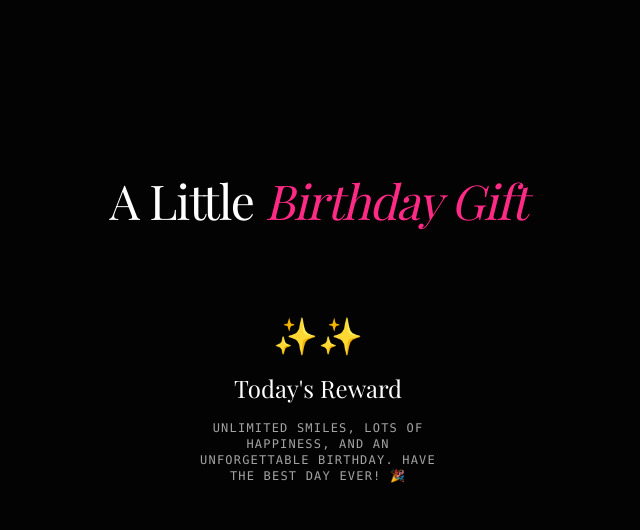
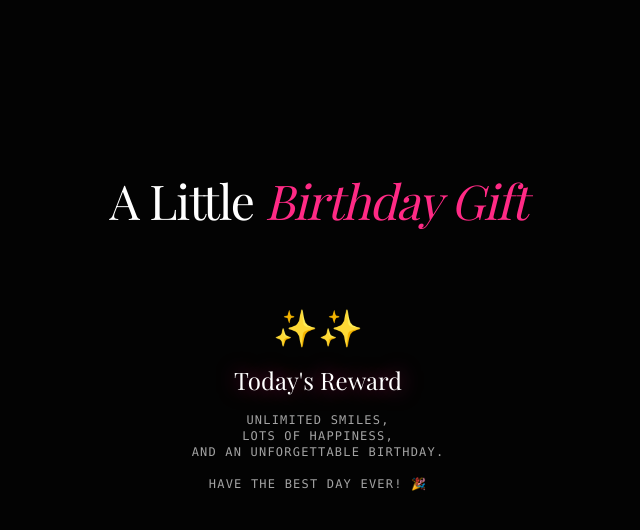
Before and after one commit to heet2-9/birthday-website, a Next.js app in the folder romantic-experience/: page / in a window 1280 px wide. Both pictures are taken after a click on the element 640 px from the left and 5401 px from the top of the page. Shown: the part 5001-5531 px from the top of the page, without its empty margins (322-962 px from the left). Built offline with nearby package versions, Linux system fonts and the light colour scheme; a web font is replaced by a local one.

Commit message:
changes 7

```diff
--- a/package.json
+++ b/package.json
@@ -6,5 +6,9 @@
     "build": "npm --prefix romantic-experience run build",
     "start": "npm --prefix romantic-experience run start",
     "lint": "npm --prefix romantic-experience run lint"
+  },
+  "dependencies": {
+    "@types/canvas-confetti": "^1.9.0",
+    "canvas-confetti": "^1.9.4"
   }
 }
--- a/romantic-experience/components/SurpriseBox.tsx
+++ b/romantic-experience/components/SurpriseBox.tsx
@@ -3,9 +3,29 @@
 import { useState } from "react";
 import { motion, AnimatePresence } from "framer-motion";
 import { Gift } from "lucide-react";
+import confetti from "canvas-confetti";
 
 export default function SurpriseBox() {
   const [isOpen, setIsOpen] = useState(false);
+
+  // Function to trigger a premium Apple-style confetti burst
+  const handleRewardClick = () => {
+    // Left side burst
+    confetti({
+      particleCount: 100,
+      spread: 70,
+      origin: { x: 0.2, y: 0.6 },
+      colors: ["#ff2a85", "#ba1c5c", "#ff73b3", "#ffffff"],
+    });
+
+    // Right side burst
+    confetti({
+      particleCount: 100,
+      spread: 70,
+      origin: { x: 0.8, y: 0.6 },
+      colors: ["#ff2a85", "#ba1c5c", "#ff73b3", "#ffffff"],
+    });
+  };
 
   return (
     <section className="h-screen w-full flex flex-col justify-center items-center px-4 relative">
@@ -22,7 +42,11 @@ export default function SurpriseBox() {
               animate={{ scale: 1 }}
               exit={{ scale: 0.8, opacity: 0 }}
               whileHover={{ scale: 1.05 }}
-              onClick={() => setIsOpen(true)}
+              onClick={() => {
+                setIsOpen(true);
+                // Also trigger an initial burst right when the box opens!
+                setTimeout(handleRewardClick, 200);
+              }}
               className="glass-panel p-10 rounded-full cursor-pointer flex items-center justify-center text-accent group box-glow bg-accent/5"
             >
               <Gift className="w-16 h-16 transition-transform duration-500 group-hover:rotate-12" />
@@ -36,14 +60,17 @@ export default function SurpriseBox() {
               className="text-center space-y-4"
             >
               <div className="text-4xl">✨✨</div>
-              <h4 className="font-serif text-2xl text-white">Today&apos;s Reward</h4>
-              <p className="font-mono text-xs text-neutral-400 uppercase tracking-widest max-w-xs">
-
-Unlimited smiles,
-lots of happiness,
-and an unforgettable birthday.
-
-Have the best day ever! 🎉
+              <h4
+                className="font-serif text-2xl text-white cursor-pointer hover:text-accent transition-colors duration-300 select-none text-glow"
+                onClick={handleRewardClick}
+              >
+                Today&apos;s Reward
+              </h4>
+              <p className="font-mono text-xs text-neutral-400 uppercase tracking-widest max-w-xs whitespace-pre-line">
+                Unlimited smiles,{"\n"}
+                lots of happiness,{"\n"}
+                and an unforgettable birthday.{"\n\n"}
+                Have the best day ever! 🎉
               </p>
             </motion.div>
           )}
```
Also changed, not shown: 1 other file (tests, documents, lock files or other folders).
